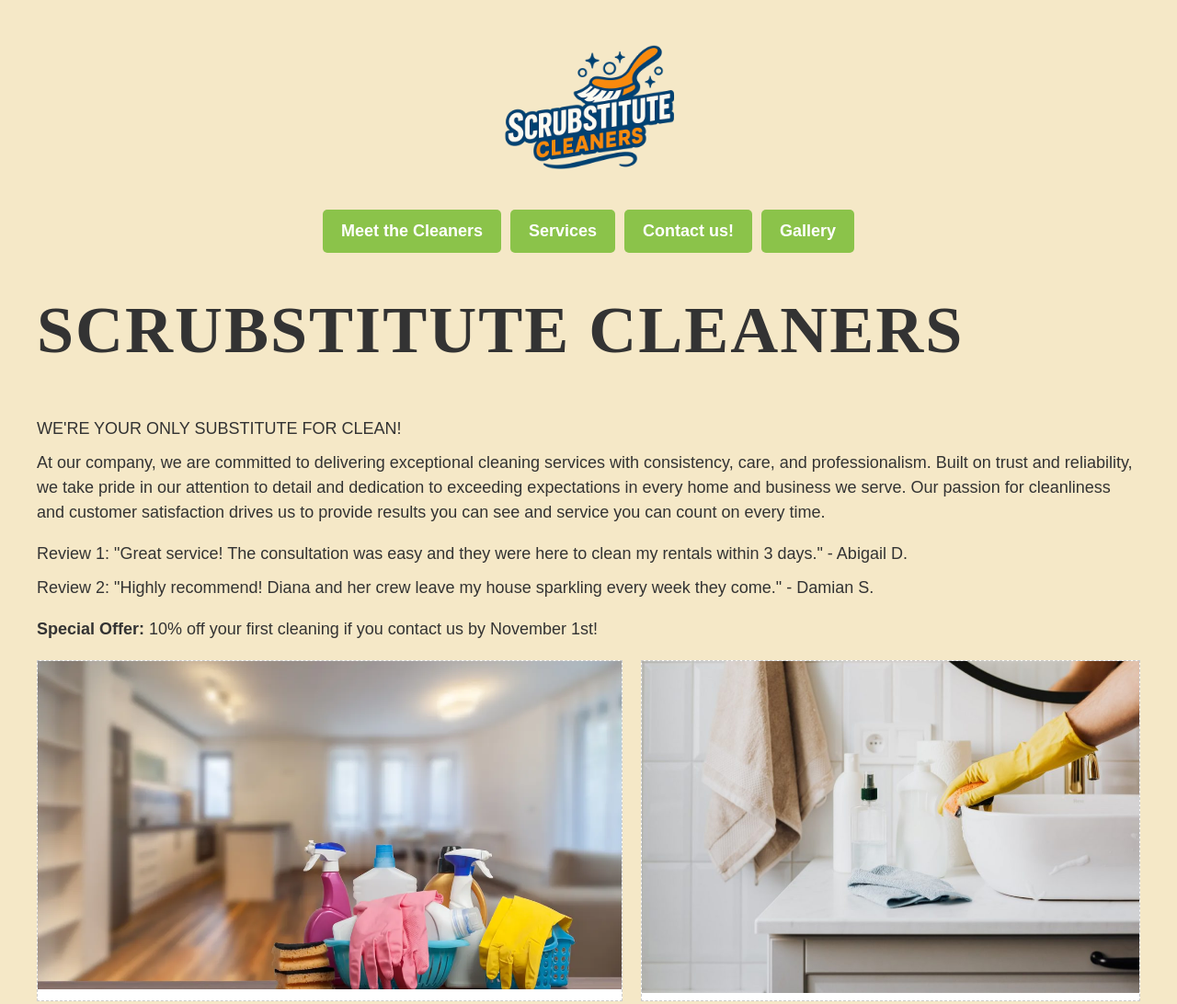
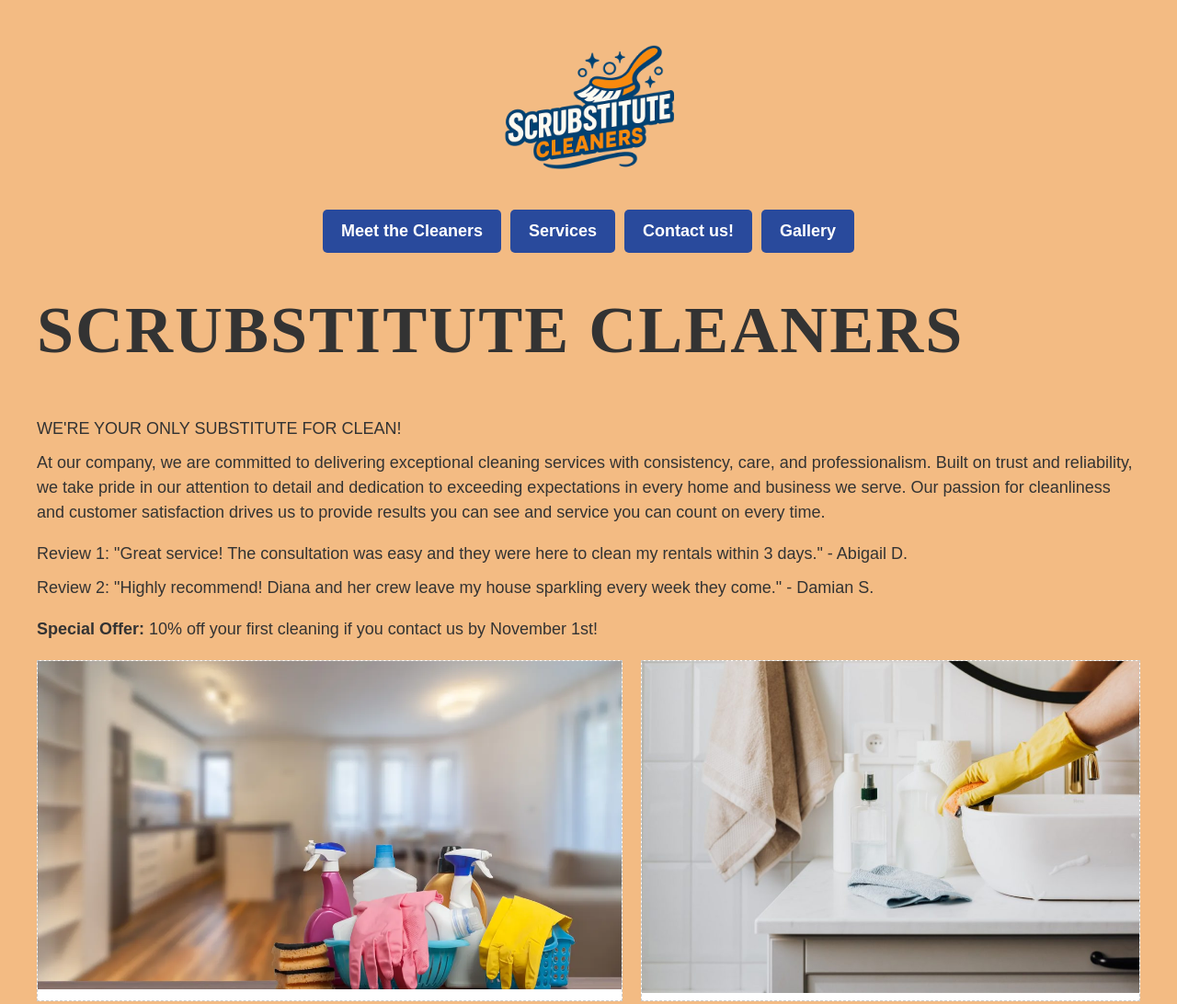
Before and after one commit to hsneed5/Website-class, a plain HTML site: page index.html in a window 1280 px wide. Shown: the top 1092 px of the page at 92% size. Drawn offline with Linux system fonts and the light colour scheme.

Commit message:
color updates

```diff
--- a/Styles/mainPage.css
+++ b/Styles/mainPage.css
@@ -2,7 +2,7 @@ body {
     margin: 0;
     padding: 0;
     font-family: Arial, sans-serif;
-    background-color: #f5e8c7;
+    background-color: #f3bb83;
     color: #333;
     font-size: 18px; /* Accessibility: 18px minimum */
     line-height: 1.5; /* Accessibility: Line spacing */
@@ -45,7 +45,7 @@ h1 {
     padding: 10px 20px;
     text-decoration: none;
     color: #fff;
-    background-color: #8bc34a; /* Green buttons */
+    background-color: #294a9c; /* Green buttons */
     border-radius: 5px;
     font-weight: bold;
     text-align: center;
```
